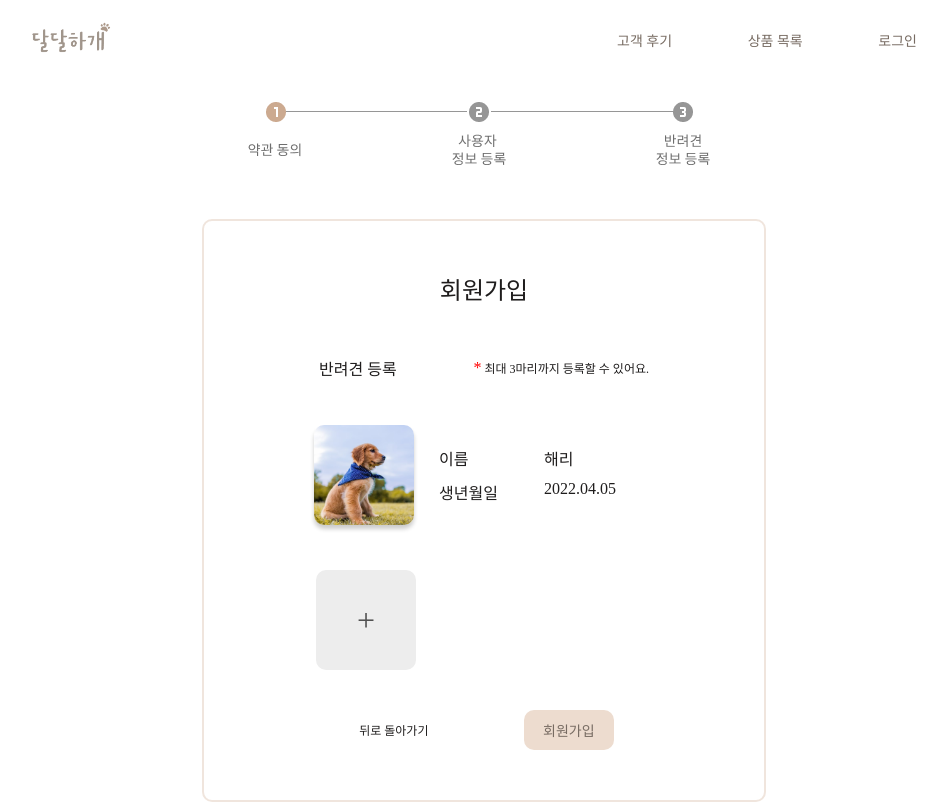
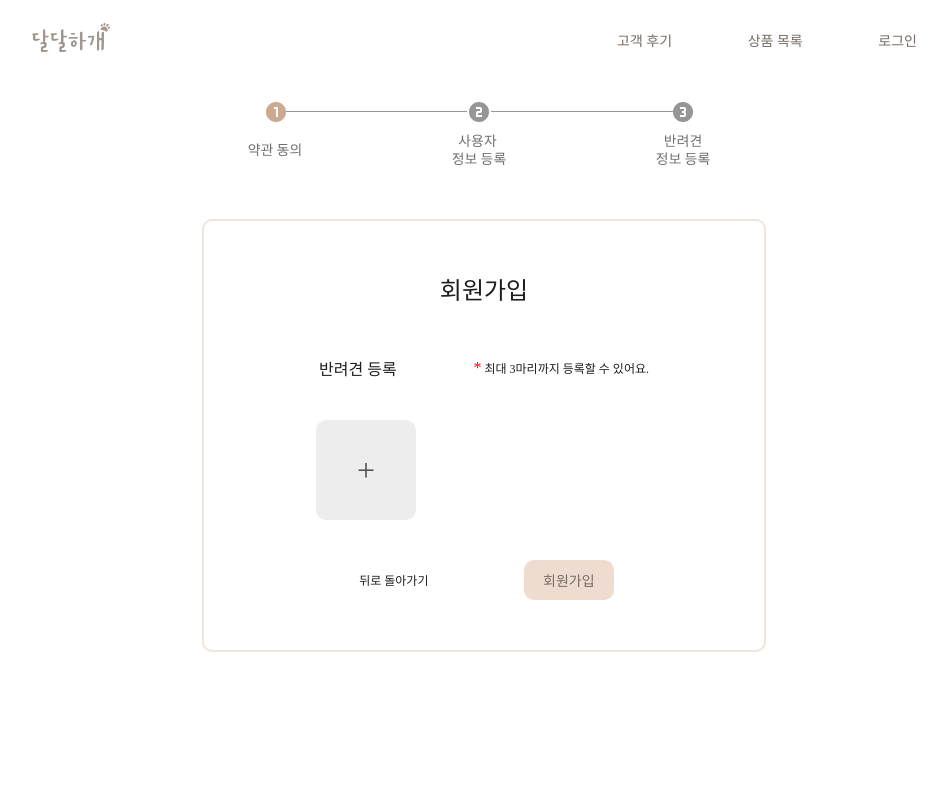
Before and after one commit to ssooynn/Daldalhagae, a React (Create React App) app in the folder frontend/: page /signup/signupPet in a window 1280 px wide. Shown: the whole page, without its empty margins (161-1107 px from the left). Built offline with nearby package versions, Linux system fonts and the light colour scheme; a web font is replaced by a local one.

Commit message:
feat : 펫정보 등록 props 추가

```diff
--- a/frontend/src/components/CommonComponent.jsx
+++ b/frontend/src/components/CommonComponent.jsx
@@ -214,7 +214,7 @@ export function StyledText({ children, weight, color, size, margin, ...props })
 
 const InputStyled = styled.input`
   height: ${(props) => props.height || "auto"};
-  width: ${(props) => props.width || "250px"};
+  width: ${(props) => props.width || "220px"};
   border: ${(props) => props.border || "1px solid #969696"};
   padding: ${(props) => props.padding || "12px 10px"};
   margin: ${(props) => props.margin || "3px 5px"};
--- a/frontend/src/components/NavBar.jsx
+++ b/frontend/src/components/NavBar.jsx
@@ -2,10 +2,11 @@ import React, { useEffect, useState } from 'react'
 // 스타일 컴포넌트
 import styled from "styled-components";
 import { FlexBox } from './MainComponent';
-import { Link } from 'react-router-dom';
+import { Link, useNavigate } from 'react-router-dom';
 import Login from './Login';
 import Logo from '../assets/img/Logo2.png';
-import { useSelector } from 'react-redux';
+import { useDispatch, useSelector } from 'react-redux';
+import { setUser } from '../stores/modules/user';
 
 
 // 처음엔 배경 투명도 100%
@@ -42,10 +43,12 @@ const Category = styled.div`
 let lastScrollTop = 0;
 let nowScrollTop = 0;
 export function NavBar({ ...props }) {
+  const Navigate = useNavigate();
+  const dispatch = useDispatch();
   const [isModalOpen, setIsModalOpen] = useState(false);
   const [backgroundColor, setBackgroundColor] = useState("rgba(255,255,255,0)");
   const [boxShadow, setboxShadow] = useState("none")
-  const user = useSelector(state => state.user.user.user);
+  const [user, setUserLogin] = useState(useSelector(state => state.user.user.user));
 
   function showLoginModal() {
     setIsModalOpen(true);
@@ -75,7 +78,7 @@ export function NavBar({ ...props }) {
       // window.removeEventListener("scroll", () => { });
       mounted = false;
     };
-  }, []);
+  }, [user]);
 
   return (
     <Navbar backgroundColor={backgroundColor} boxShadow={boxShadow} {...props}>
@@ -90,6 +93,15 @@ export function NavBar({ ...props }) {
           {!user ? <Category onClick={(e) => { e.preventDefault(); showLoginModal(); }}>로그인</Category> :
             <Link to="/mypage"><Category>My page</Category></Link>
           }
+          {user && <Category onClick={(e) => {
+            e.preventDefault(); setUserLogin("");
+            dispatch(
+              setUser({
+                token: "",
+              })
+            );
+            Navigate("/");
+          }}>로그아웃</Category>}
         </FlexBox>
       </FlexBox>
 
--- a/frontend/src/pages/SignupPet.jsx
+++ b/frontend/src/pages/SignupPet.jsx
@@ -8,6 +8,7 @@ import { FlexBox } from "../components/MainComponent";
 import petProfile from "../assets/img/pet.png";
 import styled from "styled-components";
 import { useNavigate } from "react-router-dom";
+import { useEffect } from "react";
 
 const SignupBox = styled.div`
   width: 30%;
@@ -24,9 +25,14 @@ const SignupBox = styled.div`
 
 export default function SignupPet(props) {
   const Navigate = useNavigate();
+  const pets = props.pets;
   function GoRegisterPetPage() {
     Navigate("/signup/signupRegisterPet");
   }
+
+  useEffect(() => {
+    console.log(pets);
+  }, [])
   return (
     <SignupBox>
       <FlexBox direction="row">
@@ -64,25 +70,11 @@ export default function SignupPet(props) {
             </StyledText>
           </FlexBox>
         </FlexBox>
-        <FlexBox
-        direction="row"
-        justify="space-between"
-          width="100%"
-          align="center"
-          margin="20px 0px"
-        >
-          <StyledProfile
-            src={petProfile}
-            height="100px"
-            width="100px"
-            ></StyledProfile>
+        {pets && pets.map((pet, idx) =>
+          <FlexBox key={idx} direction="row" justify="space-between" width="100%" align="center" margin="20px 0px">
+            <StyledProfile src={pet.image ? pet.image : petProfile} height="100px" width="100px"></StyledProfile>
             <FlexBox direction="row" justify="flex-end" align="start" width="60%">
-            <FlexBox
-              direction="column"
-              justify="space-around"
-              margin="0px"
-              align="flex-start"
-            >
+              <FlexBox direction="column" justify="space-around" margin="0px" align="flex-start">
                 <StyledText size="16px" weight="500" margin="5px 0px">
                   이름
                 </StyledText>
@@ -90,21 +82,19 @@ export default function SignupPet(props) {
                   생년월일
                 </StyledText>
               </FlexBox>
-            <FlexBox
-              direction="column"
-              justify="space-around"
-              margin="0px"
-              align="flex-start"
-            >
+              <FlexBox direction="column" justify="space-around" margin="0px" align="flex-start">
                 <StyledText size="16px" weight="500" margin="5px 0px">
-                해리
+                  {pet.name}
                 </StyledText>
                 <StyledText size="16px" weight="500" margin="5px 0px">
-                2022.04.05
+                  {pet.birth}
                 </StyledText>
               </FlexBox>
             </FlexBox>
           </FlexBox>
+        )}
+        {/* 등록한 펫이 3마리보다 적으면 + 버튼 보여줌 */}
+        {props.pets.length < 3 && (
           <FlexBox
             direction="row"
             justify="center"
@@ -117,21 +107,20 @@ export default function SignupPet(props) {
               borderRadius: "10px",
               alignSelf: "flex-start",
             }}
+            onClick={GoRegisterPetPage}
           >
-          {/* 등록한 펫이 3마리보다 적으면 + 버튼 보여줌 */}
-          {props.pets.length < 3 && (
             <StyledText
               size="32px"
               weight="400"
               margin="5px 0px"
               color="#525252"
-              onClick={GoRegisterPetPage}
+
               style={{ cursor: "pointer" }}
             >
               +
             </StyledText>
+          </FlexBox>
         )}
-        </FlexBox>
         <FlexBox direction="row" justify="space-around">
           <StyledText size="12px" weight="400">
             뒤로 돌아가기
--- a/frontend/src/pages/SignupRegisterPet.jsx
+++ b/frontend/src/pages/SignupRegisterPet.jsx
@@ -9,6 +9,7 @@ import BCS2 from "../assets/img/BCS2.png";
 import BCS3 from "../assets/img/BCS3.png";
 import BCS4 from "../assets/img/BCS4.png";
 import BCS5 from "../assets/img/BCS5.png";
+import { useNavigate } from "react-router-dom";
 
 const SignupBox = styled.div`
   width: 50%;
@@ -30,6 +31,7 @@ const StyledBCS = styled.img`
 `;
 
 export default function SignupRegisterPet(props) {
+  const Navigate = useNavigate();
   const [name, setName] = useState("");
   const [birth, setBirth] = useState("");
   const [effectsOpen, setEffectsOpen] = useState(false);
@@ -74,7 +76,7 @@ export default function SignupRegisterPet(props) {
   const [bcs, setBcs] = useState(0);
 
   // 모두 동의 완료시 다음 단계로 이동
-  function PreviousStep() {}
+  function PreviousStep() { }
 
   function RegisterPet() {
     //     {image:"",
@@ -85,11 +87,11 @@ export default function SignupRegisterPet(props) {
     // effects:[],
     // fat:""}
     var id = 0;
-    console.log(props.pet);
-    if (props.pet === undefined) {
+    console.log(props.pets);
+    if (props.pets === undefined) {
       id = 1;
     } else {
-      id = props.pet.length + 1;
+      id = props.pets.length + 1;
     }
     console.log({
       id: id,
@@ -114,15 +116,16 @@ export default function SignupRegisterPet(props) {
         fat: bcs,
       },
     ]);
+    Navigate("/signup/signupPet");
   }
 
   const WantUpdateProfile = (e) => {
-    let file=e.target.files[0];
+    let file = e.target.files[0];
     let fileURL;
     let reader = new FileReader();
-    reader.onload = () =>{
-        fileURL = reader.result;
-        setProfile(fileURL);
+    reader.onload = () => {
+      fileURL = reader.result;
+      setProfile(fileURL);
     }
     reader.readAsDataURL(file);
 
@@ -157,13 +160,13 @@ export default function SignupRegisterPet(props) {
     <SignupBox>
       <FlexBox direction="row">
         <StyledText size="24px" weight="500">
-          회원가입 - 반려견 정보 등록
+          반려견 정보 등록
         </StyledText>
       </FlexBox>
       <FlexBox direction="column" justify="space-between" align="center" width="80%">
         {/* 프로필 + 이름 / 생년월일 */}
         <FlexBox direction="row" justify="space-between">
-          <StyledProfile src={profile==="" ? Dog1 : profile} height="120px" width="120px"></StyledProfile>
+          <StyledProfile src={profile === "" ? Dog1 : profile} height="120px" width="120px"></StyledProfile>
           <div
             style={{
               position: "absolute",
--- a/frontend/src/pages/SignupUser.jsx
+++ b/frontend/src/pages/SignupUser.jsx
@@ -11,7 +11,7 @@ import { FlexBox } from "../components/MainComponent";
 import SignupPost from "../components/SignupPost";
 
 
-  const SignupBox = styled.div`
+const SignupBox = styled.div`
     width: 30%;
     height: auto;
     padding: 30px 30px 20px 30px;
```
Also changed, not shown: frontend/src/assets/img/DalDalPackage.png (added), 1 other file (tests, documents, lock files or other folders). Lines whose indentation alone changed are shown as unchanged.
